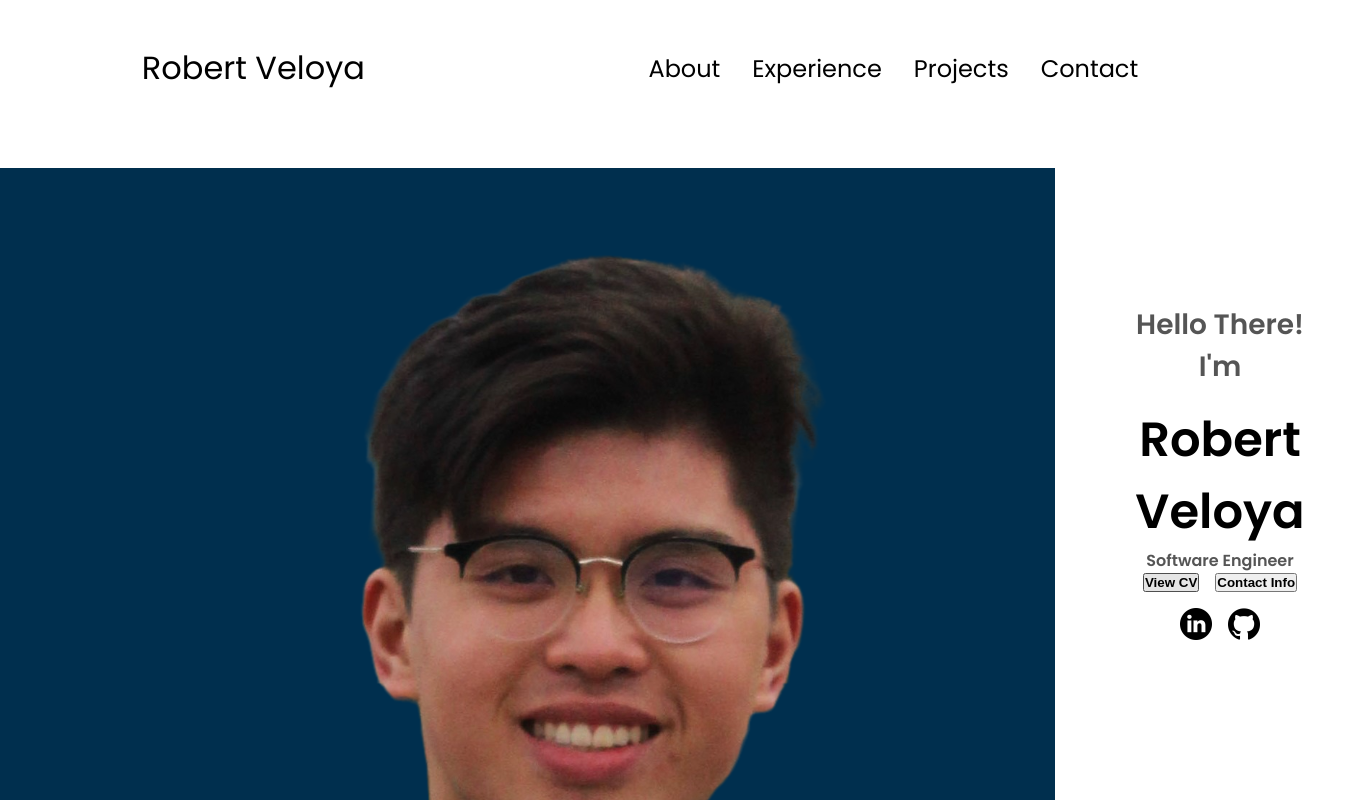
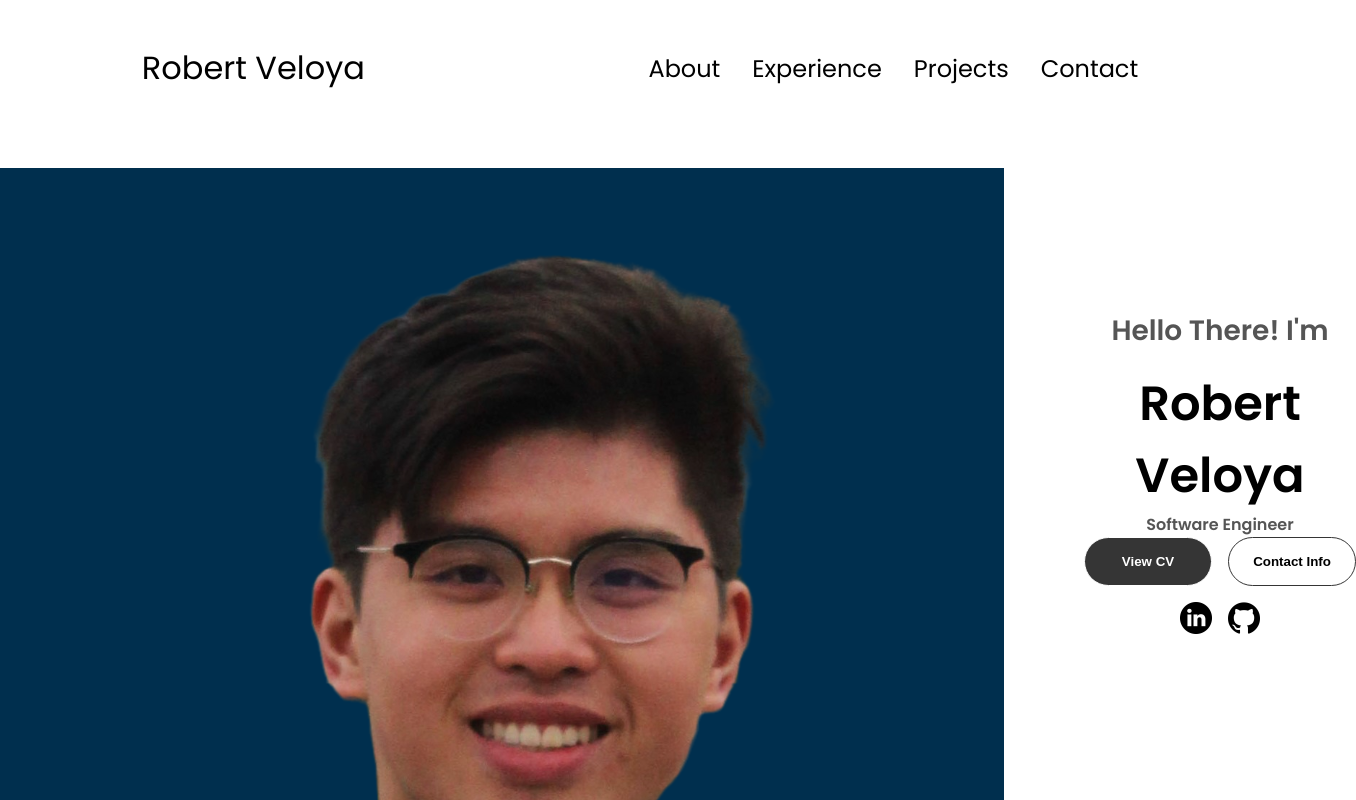
Before and after one commit to jrveloya/html-css-js-portfolio, a plain HTML site: page index.html in a window 1280 px wide. In both pictures the pointer is over the button "View CV". Shown: the top 800 px of the page, 1356 px wide, since content can reach past the window. Drawn offline with Linux system fonts and the light colour scheme.

Commit message:
Update style.css
Changed button design and added functionality

```diff
--- a/style.css
+++ b/style.css
@@ -222,4 +222,40 @@ section {
 .btn{
     font-weight: 600;
     transition: all 300ms ease;
+    padding: 1rem;
+    width: 8rem;
+    border-radius: 2rem;
 }
+
+.btn-color-1,
+.btn-color-2 {
+    border: rgb(53, 53, 53) 0.1rem solid;
+
+}
+
+.btn-color-1:hover,
+.btn-color-2:hover {
+    cursor: pointer;
+}
+
+.btn-color-1,
+.btn-color-2:hover {
+    background: rgb(53, 53, 53);
+    color: white;
+}
+
+.btn-color-1:hover {
+    background-color: rgb(0, 0, 0);
+}
+
+.btn-color-2 {
+    background: none;
+}
+
+.btn-color-2:hover {
+    border: rgb(255, 255, 255) 0.1rem solid;
+}
+
+.btn-container {
+    gap: 1rem;
+}
```
